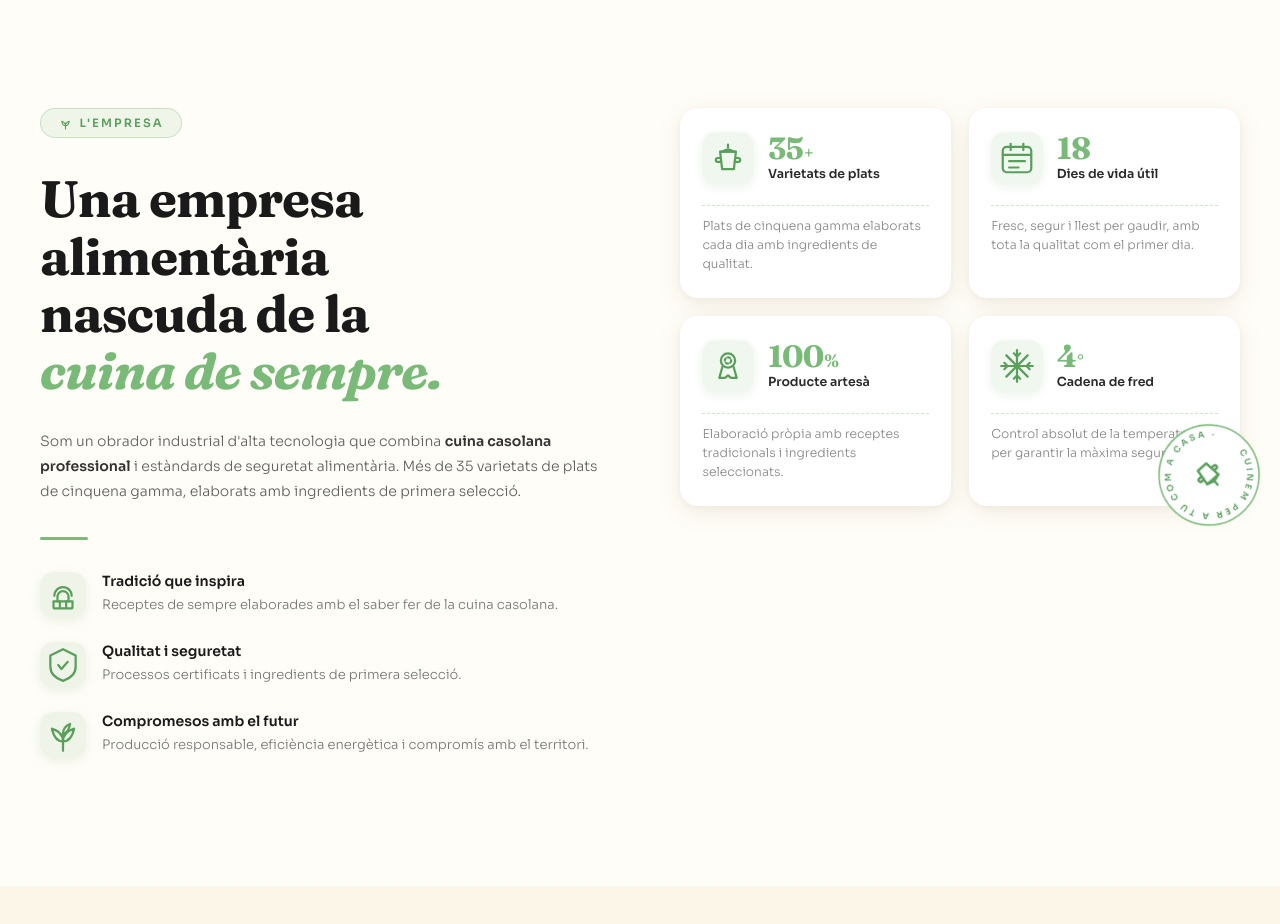
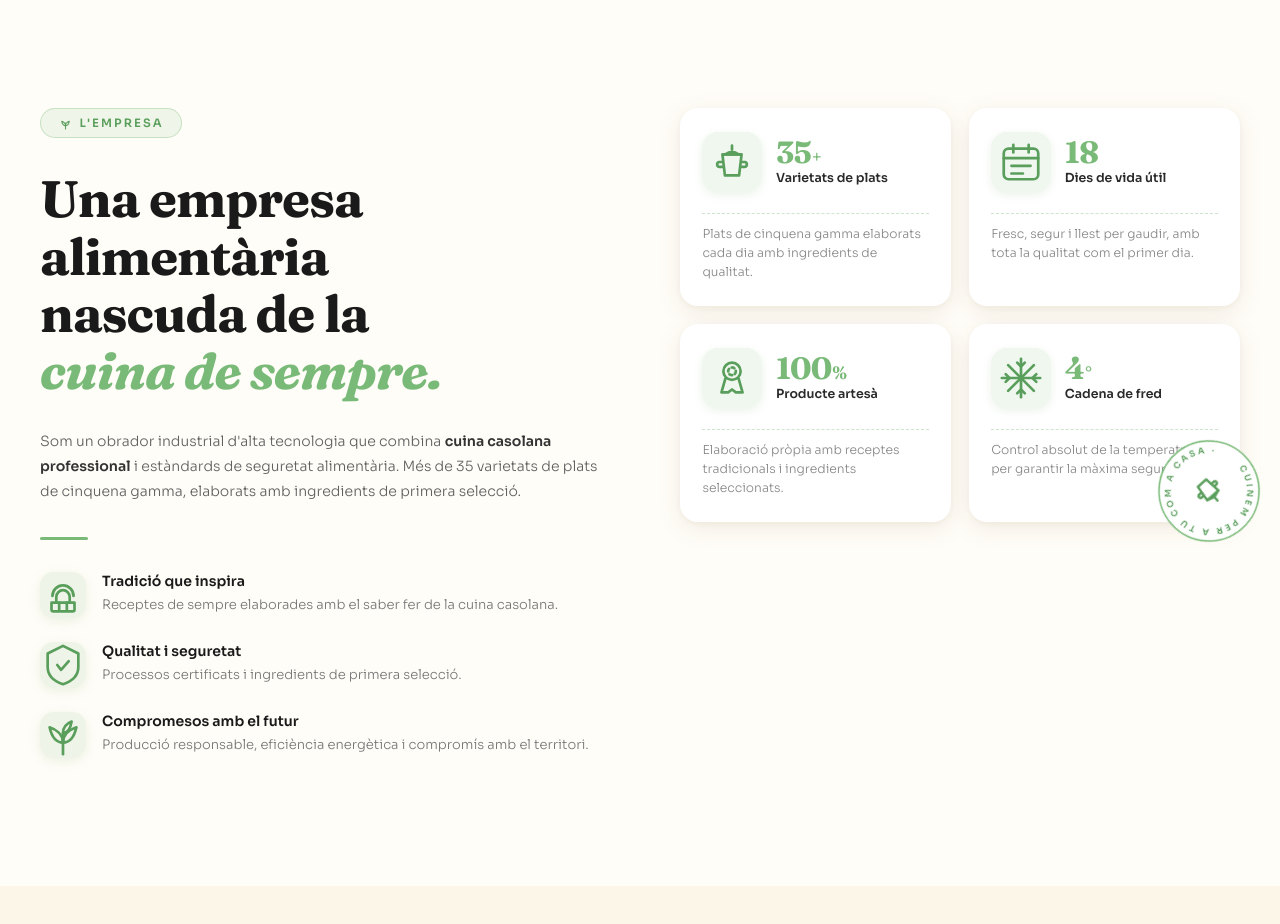
Before and after one commit to gerardbr4/layaya, a plain HTML site: page index.html in a window 1280 px wide. Shown: the part 3220-4144 px from the top of the page. Drawn offline with nearby package versions, Linux system fonts and the light colour scheme; a web font is replaced by a local one.

Commit message:
Enlarge stat card SVG icons to 46px, icon wrap to 60px
Co-Authored-By: Claude Sonnet 4.6 <noreply@anthropic.com>

```diff
--- a/index.html
+++ b/index.html
@@ -515,9 +515,9 @@
 
     .stat-icon-wrap {
       flex-shrink: 0;
-      width: 52px;
-      height: 52px;
-      border-radius: 14px;
+      width: 60px;
+      height: 60px;
+      border-radius: 16px;
       background: rgba(122, 186, 120, 0.12);
       box-shadow: 0 3px 10px rgba(100, 155, 80, 0.12);
       display: flex;
@@ -2306,7 +2306,7 @@
           <div class="quisom-feature">
             <div class="quisom-feature-icon">
               <!-- Chef hat -->
-              <svg width="38" height="38" viewBox="0 0 24 24" fill="none" stroke="currentColor" stroke-width="1.4" stroke-linecap="round" stroke-linejoin="round">
+              <svg width="46" height="46" viewBox="0 0 24 24" fill="none" stroke="currentColor" stroke-width="1.4" stroke-linecap="round" stroke-linejoin="round">
                 <path d="M6 16h12v3.5a1 1 0 0 1-1 1H7a1 1 0 0 1-1-1V16z"/>
                 <path d="M8.5 16V13c0-1.9 1.6-3.5 3.5-3.5s3.5 1.6 3.5 3.5v3"/>
                 <path d="M6.5 12.5a5.5 5.5 0 0 1 11 0"/>
@@ -2322,7 +2322,7 @@
           <div class="quisom-feature">
             <div class="quisom-feature-icon">
               <!-- Shield + check -->
-              <svg width="38" height="38" viewBox="0 0 24 24" fill="none" stroke="currentColor" stroke-width="1.4" stroke-linecap="round" stroke-linejoin="round">
+              <svg width="46" height="46" viewBox="0 0 24 24" fill="none" stroke="currentColor" stroke-width="1.4" stroke-linecap="round" stroke-linejoin="round">
                 <path d="M12 2L4 6v7c0 4.5 3.5 7.5 8 9 4.5-1.5 8-4.5 8-9V6L12 2z"/>
                 <path d="M9 12l2 2.5 4-4.5"/>
               </svg>
@@ -2335,7 +2335,7 @@
           <div class="quisom-feature">
             <div class="quisom-feature-icon">
               <!-- Leaf sprout -->
-              <svg width="38" height="38" viewBox="0 0 24 24" fill="none" stroke="currentColor" stroke-width="1.4" stroke-linecap="round" stroke-linejoin="round">
+              <svg width="46" height="46" viewBox="0 0 24 24" fill="none" stroke="currentColor" stroke-width="1.4" stroke-linecap="round" stroke-linejoin="round">
                 <path d="M12 22V11"/>
                 <path d="M12 16c0-4.5 4-7 7-8-1 4.5-3 8-7 8z"/>
                 <path d="M12 16c0-4.5-4-7-7-8 1 4.5 3 8 7 8z"/>
@@ -2360,7 +2360,7 @@
             <div class="stat-card-top">
               <div class="stat-icon-wrap">
                 <!-- Cooking pot -->
-                <svg width="38" height="38" viewBox="0 0 24 24" fill="none" stroke="currentColor" stroke-width="1.4" stroke-linecap="round" stroke-linejoin="round">
+                <svg width="46" height="46" viewBox="0 0 24 24" fill="none" stroke="currentColor" stroke-width="1.4" stroke-linecap="round" stroke-linejoin="round">
                   <path d="M12 3.5V5.5"/>
                   <path d="M8.5 8Q12 5.5 15.5 8"/>
                   <line x1="8" y1="8" x2="16" y2="8"/>
@@ -2385,7 +2385,7 @@
             <div class="stat-card-top">
               <div class="stat-icon-wrap">
                 <!-- Calendar -->
-                <svg width="38" height="38" viewBox="0 0 24 24" fill="none" stroke="currentColor" stroke-width="1.4" stroke-linecap="round" stroke-linejoin="round">
+                <svg width="46" height="46" viewBox="0 0 24 24" fill="none" stroke="currentColor" stroke-width="1.4" stroke-linecap="round" stroke-linejoin="round">
                   <rect x="3" y="5" width="18" height="16" rx="2.5"/>
                   <line x1="3" y1="10" x2="21" y2="10"/>
                   <line x1="8" y1="3" x2="8" y2="7"/>
@@ -2409,7 +2409,7 @@
             <div class="stat-card-top">
               <div class="stat-icon-wrap">
                 <!-- Medal / rosette -->
-                <svg width="38" height="38" viewBox="0 0 24 24" fill="none" stroke="currentColor" stroke-width="1.4" stroke-linecap="round" stroke-linejoin="round">
+                <svg width="46" height="46" viewBox="0 0 24 24" fill="none" stroke="currentColor" stroke-width="1.4" stroke-linecap="round" stroke-linejoin="round">
                   <circle cx="12" cy="8.5" r="4.5"/>
                   <circle cx="12" cy="8.5" r="2" stroke-dasharray="1.5 1.5"/>
                   <path d="M8.5 12.5l-2 7h3.5l2-1.5 2 1.5H17.5l-2-7"/>
@@ -2431,7 +2431,7 @@
             <div class="stat-card-top">
               <div class="stat-icon-wrap">
                 <!-- Snowflake -->
-                <svg width="38" height="38" viewBox="0 0 24 24" fill="none" stroke="currentColor" stroke-width="1.4" stroke-linecap="round" stroke-linejoin="round">
+                <svg width="46" height="46" viewBox="0 0 24 24" fill="none" stroke="currentColor" stroke-width="1.4" stroke-linecap="round" stroke-linejoin="round">
                   <line x1="12" y1="2" x2="12" y2="22"/>
                   <line x1="2" y1="12" x2="22" y2="12"/>
                   <line x1="5.27" y1="5.27" x2="18.73" y2="18.73"/>
```
